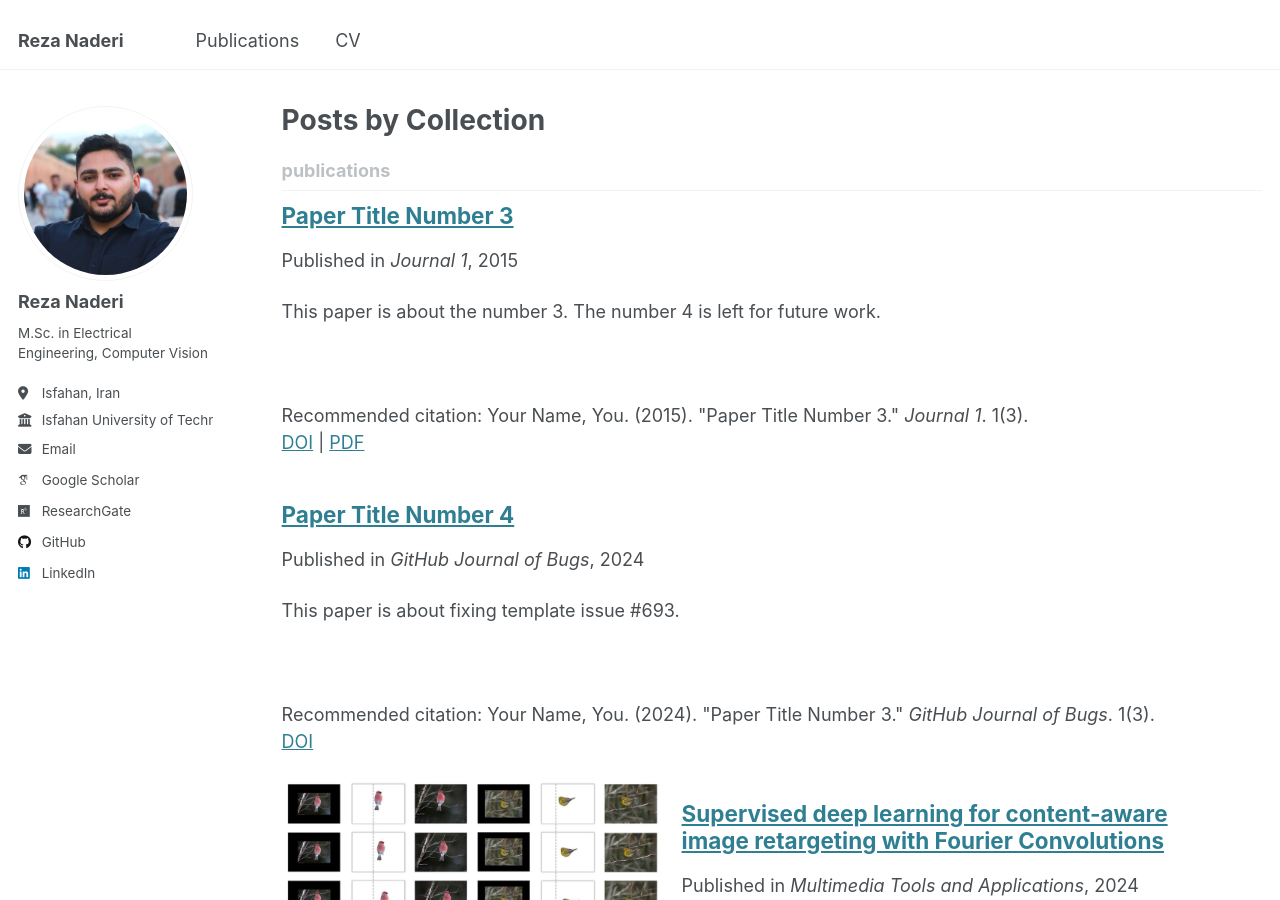
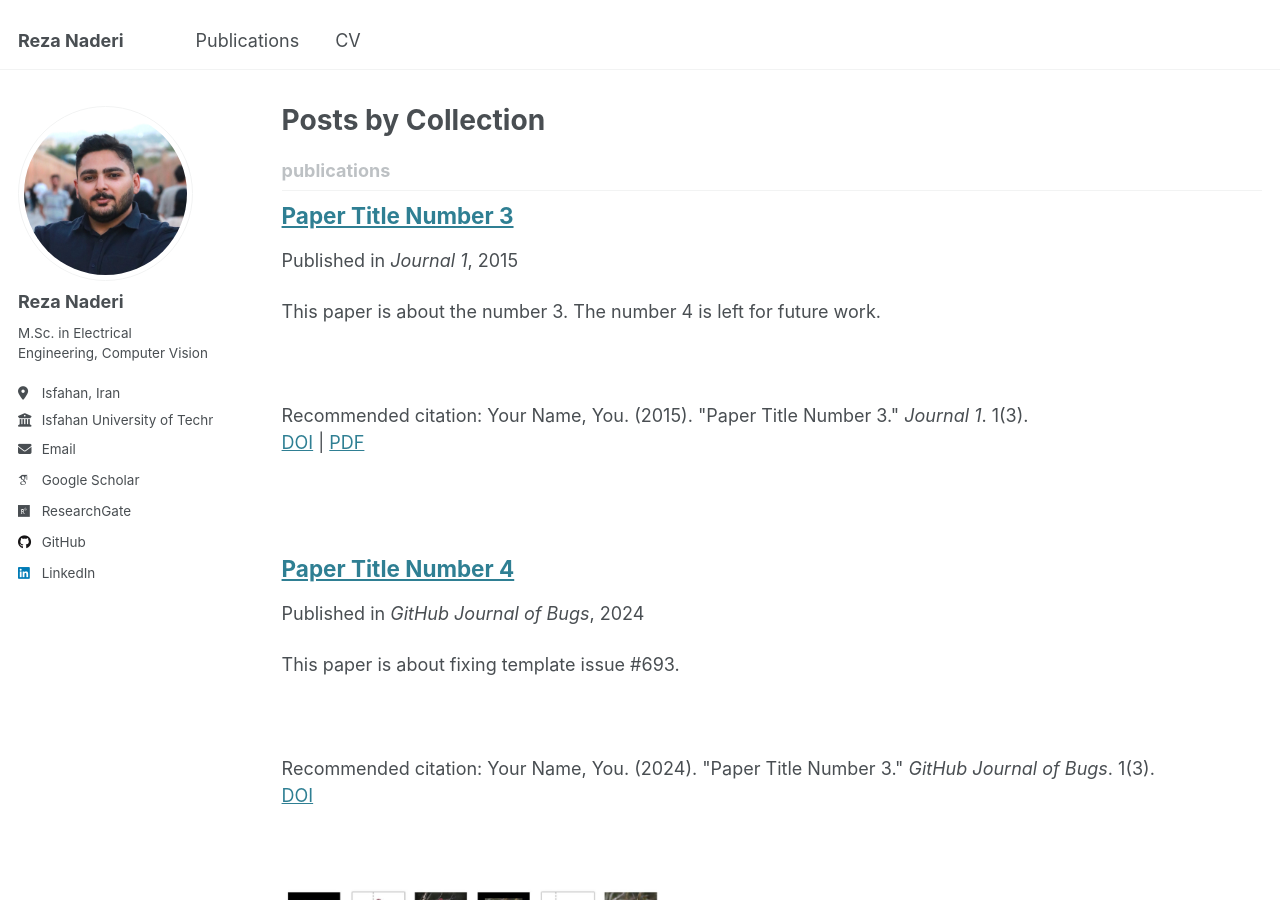
Before and after one commit to mohammadrezanaderi4/mohammadrezanaderi4.github.io, a Jekyll site: the page built from _pages/collection-archive.html, in a window 1280 px wide and 900 px high. Built offline with Jekyll 4.4.1, drawn with Linux system fonts in a browser that asks for light colours; some web fonts are replaced.

```diff
--- a/_includes/archive-single.html
+++ b/_includes/archive-single.html
@@ -58,17 +58,17 @@
     {% endif %}
 
     {% if post.citation and post.paperurl and post.slidesurl %}
-      <p><br /><br />Recommended citation: {{ post.citation }}<br /><a href="{{ post.paperurl }}">DOI</a> | <a href="{{ post.slidesurl }}">PDF</a><br /></p>
+      <p><br /><br />Recommended citation: {{ post.citation }}<br /><a href="{{ post.paperurl }}">DOI</a> | <a href="{{ post.slidesurl }}">PDF</a><br /><br /><br /></p>
     {% elsif post.citation and post.paperurl %}
-      <p><br /><br />Recommended citation: {{ post.citation }}<br /><a href="{{ post.paperurl }}">DOI</a><br /></p>
+      <p><br /><br />Recommended citation: {{ post.citation }}<br /><a href="{{ post.paperurl }}">DOI</a><br /><br /><br /></p>
     {% elsif post.citation and post.slidesurl %}
-      <p><br /><br />Recommended citation: {{ post.citation }}<br /><a href="{{ post.slidesurl }}">PDF</a><br /></p>
+      <p><br /><br />Recommended citation: {{ post.citation }}<br /><a href="{{ post.slidesurl }}">PDF</a><br /><br /><br /></p>
     {% elsif post.citation %}
-      <p><br /><br />Recommended citation: {{ post.citation }}<br /></p>
+      <p><br /><br />Recommended citation: {{ post.citation }}<br /><br /><br /></p>
     {% elsif post.paperurl %}
-      <p><br /><br /><a href=" {{ post.paperurl }} ">DOI</a><br /></p>
+      <p><br /><br /><a href=" {{ post.paperurl }} ">DOI</a><br /><br /><br /></p>
     {% elsif post.slidesurl %}
-      <p><br /><br /><a href="{{ post.slidesurl }}">PDF</a><br /></p>
+      <p><br /><br /><a href="{{ post.slidesurl }}">PDF</a><br /><br /><br /></p>
     {% endif %}
 
   </article>
```
